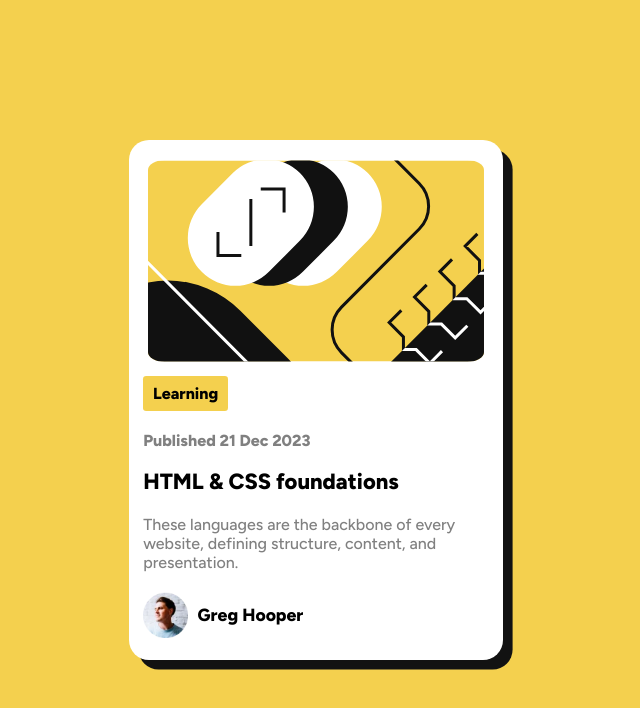
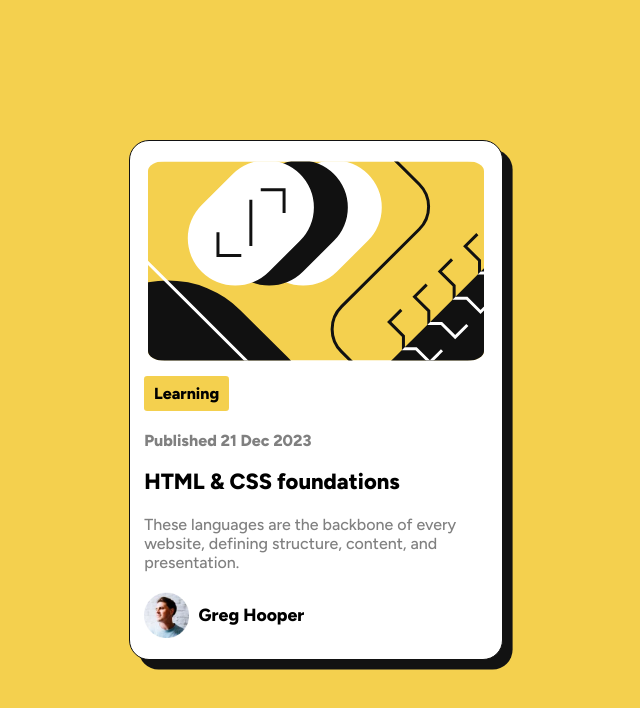
Before and after one commit to JCrotzer/blog-preview-card, a plain HTML site: page index.html in a window 1280 px wide. Shown: the whole page, without its empty margins (324-964 px from the left). Drawn offline with Linux system fonts and the light colour scheme.

Commit message:
updated css

```diff
--- a/assets/css/style.css
+++ b/assets/css/style.css
@@ -29,7 +29,7 @@ main {
   border-radius: 1.25rem;
   background-color: var(--white);
   box-shadow: 0.6rem 0.6rem var(--black);
-  border: 0.06 solid var(--black);
+  border: 0.06rem solid var(--black);
 }
 
 .image-container {
```
